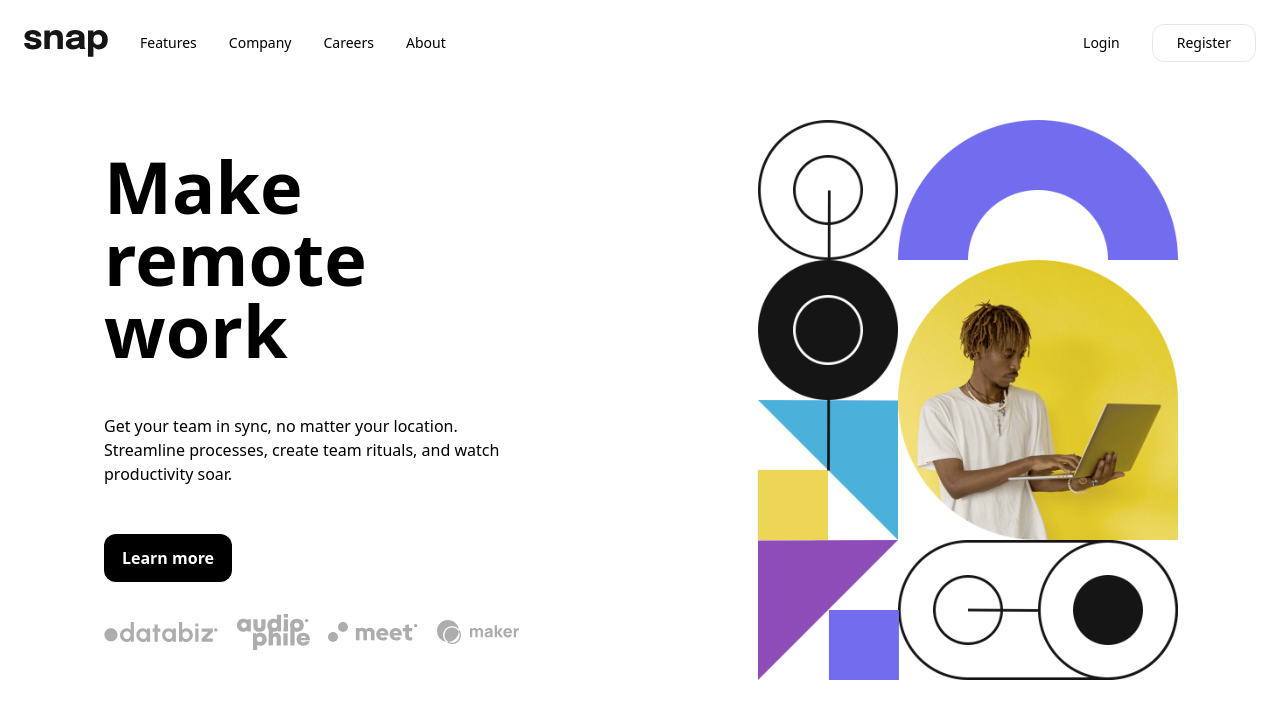
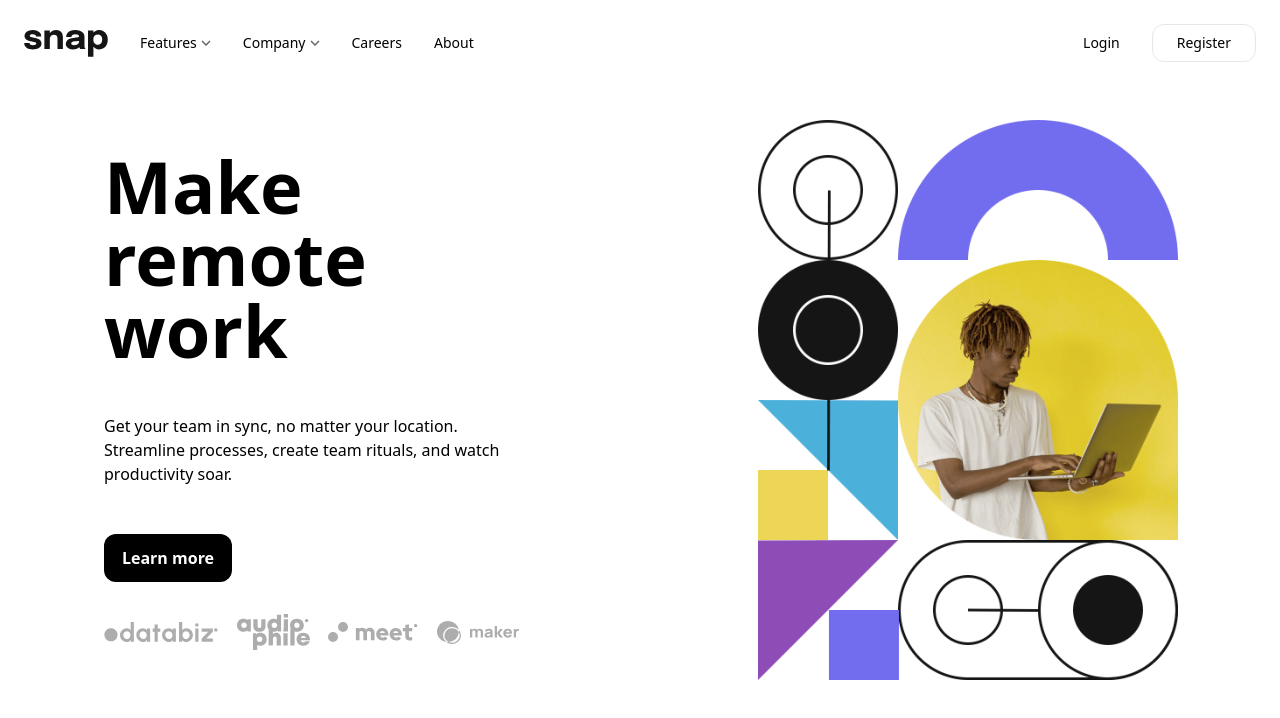
Before and after one commit to dominikrubroeder/intro-section-with-dropdown-navigation-website, a Next.js app: page / in a window 1280 px wide. Shown: the top 718 px of the page. Built offline with nearby package versions, Linux system fonts and the light colour scheme.

Commit message:
Add data models

```diff
--- /dev/null
+++ b/components/IconArrowDown.tsx
@@ -0,0 +1,11 @@
+import React from 'react';
+
+const IconArrowDown: React.FC = () => {
+  return (
+    <svg width="10" height="6" xmlns="http://www.w3.org/2000/svg">
+      <path stroke="#686868" strokeWidth="1.5" fill="none" d="m1 1 4 4 4-4" />
+    </svg>
+  );
+};
+
+export default IconArrowDown;
--- /dev/null
+++ b/components/IconArrowUp.tsx
@@ -0,0 +1,11 @@
+import React from 'react';
+
+const IconArrowUp: React.FC = () => {
+  return (
+    <svg width="10" height="6" xmlns="http://www.w3.org/2000/svg">
+      <path stroke="#686868" strokeWidth="1.5" fill="none" d="m1 5 4-4 4 4" />
+    </svg>
+  );
+};
+
+export default IconArrowUp;
--- /dev/null
+++ b/data.ts
@@ -0,0 +1,75 @@
+export const navigationData = [
+  {
+    title: 'Features',
+    subCategories: [
+      {
+        title: 'Todo List',
+        icon: '/images/icon-todo.svg',
+      },
+      {
+        title: 'Calendar',
+        icon: '/images/icon-calendar.svg',
+      },
+      {
+        title: 'Reminders',
+        icon: '/images/icon-reminders.svg',
+      },
+      {
+        title: 'Planning',
+        icon: '/images/icon-planning.svg',
+      },
+    ],
+  },
+  {
+    title: 'Company',
+    subCategories: [
+      {
+        title: 'History',
+        icon: '',
+      },
+      {
+        title: 'Our team',
+        icon: '',
+      },
+      {
+        title: 'Blog',
+        icon: '',
+      },
+    ],
+  },
+  {
+    title: 'Careers',
+    subCategories: [],
+  },
+  {
+    title: 'About',
+    subCategories: [],
+  },
+];
+
+export const clientData = [
+  {
+    src: '/images/client-databiz.svg',
+    name: 'databiz',
+    width: 114,
+    height: 20,
+  },
+  {
+    src: '/images/client-audiophile.svg',
+    name: 'audiofile',
+    width: 73,
+    height: 36,
+  },
+  {
+    src: '/images/client-meet.svg',
+    name: 'meet',
+    width: 90,
+    height: 20,
+  },
+  {
+    src: '/images/client-maker.svg',
+    name: 'maker',
+    width: 83,
+    height: 23,
+  },
+];
--- a/pages/index.tsx
+++ b/pages/index.tsx
@@ -1,6 +1,8 @@
 import type { NextPage } from 'next';
 import Head from 'next/head';
 import Image from 'next/image';
+import IconArrowDown from '../components/IconArrowDown';
+import { navigationData, clientData } from '../data';
 
 const Home: NextPage = () => {
   return (
@@ -26,10 +28,12 @@ const Home: NextPage = () => {
 
           <nav className="hidden sm:inline-block">
             <ul className="flex items-center gap-4 text-sm md:gap-8">
-              <li>Features</li>
-              <li>Company</li>
-              <li>Careers</li>
-              <li>About</li>
+              {navigationData.map((navigationItem, index) => (
+                <li key={index} className="flex items-center gap-1">
+                  {navigationItem.title}
+                  {navigationItem.subCategories.length > 0 && <IconArrowDown />}
+                </li>
+              ))}
             </ul>
           </nav>
         </div>
@@ -76,33 +80,15 @@ const Home: NextPage = () => {
             </div>
 
             <div className="flex items-center justify-between gap-4">
-              <Image
-                src="/images/client-databiz.svg"
-                alt="Client databiz"
-                width={114}
-                height={20}
-              />
-
-              <Image
-                src="/images/client-audiophile.svg"
-                alt="Client audiophile"
-                width={73}
-                height={36}
-              />
-
-              <Image
-                src="/images/client-meet.svg"
-                alt="Client meet"
-                width={90}
-                height={20}
-              />
-
-              <Image
-                src="/images/client-maker.svg"
-                alt="Client maker"
-                width={83}
-                height={24}
-              />
+              {clientData.map((client, index) => (
+                <Image
+                  key={index}
+                  src={client.src}
+                  alt={`Client ${client.name}`}
+                  width={client.width}
+                  height={client.height}
+                />
+              ))}
             </div>
           </div>
         </div>
```
